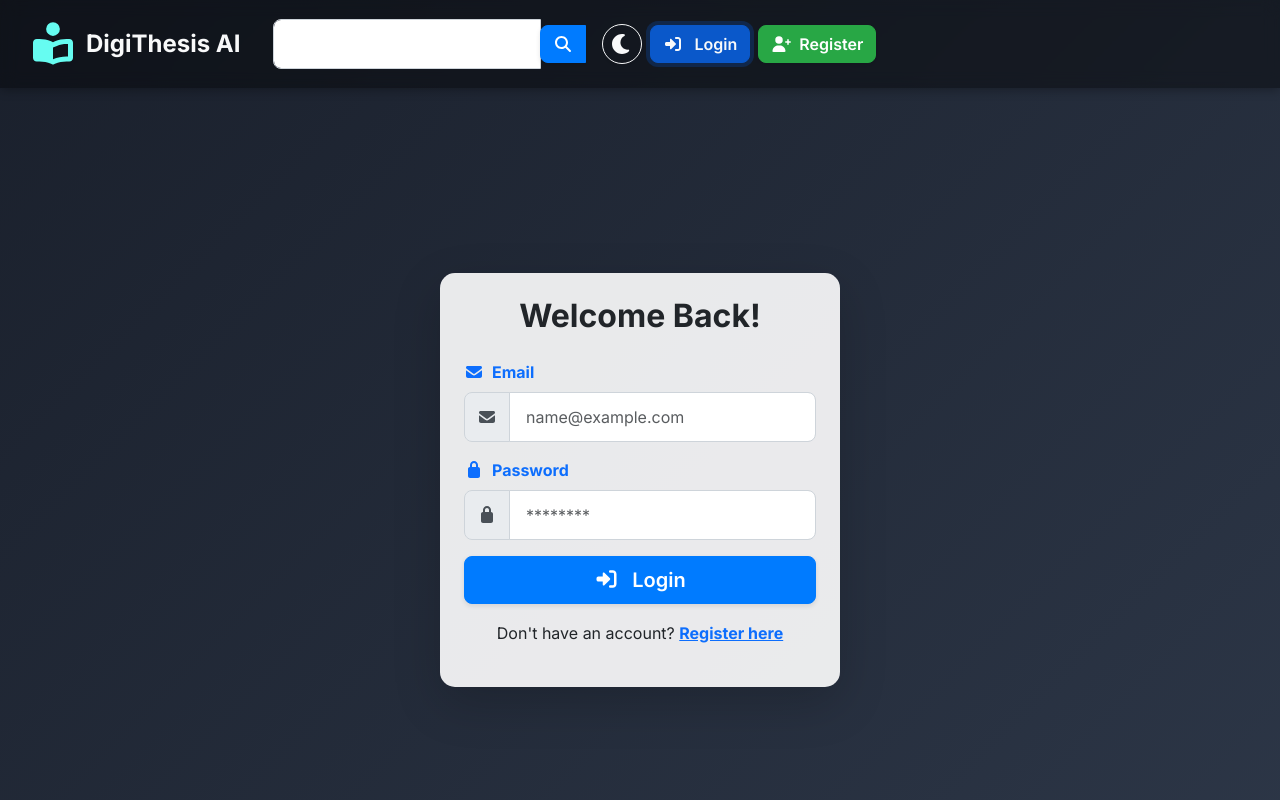
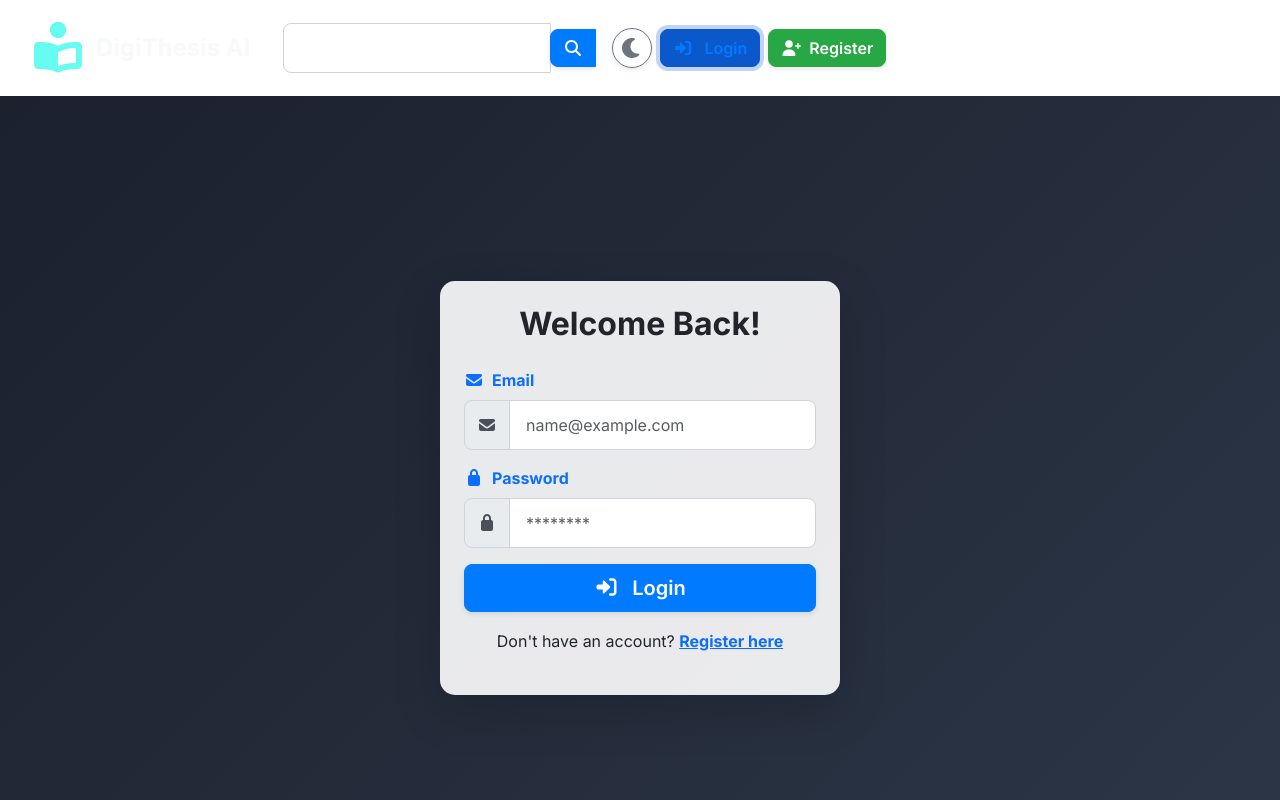
Before and after one commit to Shuvo1998/digi-thesis-ai-project, a React (Create React App) app in the folder frontend/: page /login in a window 1280 px wide. Shown: the top 800 px of the page. Built offline with nearby package versions, Linux system fonts and the light colour scheme.

Commit message:
Feature: Applied dark mode styles to Header component (Step 3 - Header)

```diff
--- a/frontend/src/components/Layout/Header.js
+++ b/frontend/src/components/Layout/Header.js
@@ -6,11 +6,11 @@ import { FontAwesomeIcon } from '@fortawesome/react-fontawesome';
 import {
     faBookOpenReader, faUserPlus, faSignInAlt, faSignOutAlt, faUpload,
     faTachometerAlt, faSearch, faClipboardList, faUserCircle, faTimesCircle,
-    faSun, faMoon // Import sun and moon icons for theme toggle
+    faSun, faMoon
 } from '@fortawesome/free-solid-svg-icons';
 
 const Header = () => {
-    const { user, logoutUser, isDarkMode, toggleDarkMode } = useContext(UserContext); // Destructure isDarkMode and toggleDarkMode
+    const { user, logoutUser, isDarkMode, toggleDarkMode } = useContext(UserContext);
     const navigate = useNavigate();
     const location = useLocation();
     const [searchQuery, setSearchQuery] = useState('');
@@ -54,7 +54,7 @@ const Header = () => {
         e.preventDefault();
         if (searchQuery.trim()) {
             navigate(`/search?q=${encodeURIComponent(searchQuery.trim())}`);
-            setSearchQuery(''); // Clear search query after submission
+            setSearchQuery('');
         }
     };
 
@@ -71,16 +71,22 @@ const Header = () => {
     };
 
     return (
-        <nav className="navbar navbar-expand-lg navbar-dark bg-transparent py-3 sticky-top">
+        // Adjusted classes for dark mode support
+        <nav className="navbar navbar-expand-lg py-3 sticky-top
+                        bg-white text-gray-800 shadow-md
+                        dark:bg-gray-900 dark:text-gray-100 dark:shadow-lg
+                        transition-colors duration-300 ease-in-out">
             <div className="container-fluid">
-                <Link className={`navbar-brand d-flex align-items-center ${isActive('/') ? 'active' : ''}`} to="/">
+                <Link className={`navbar-brand d-flex align-items-center fw-bold fs-4
+                                ${isActive('/') ? 'text-blue-600 dark:text-blue-400' : 'text-gray-800 dark:text-gray-100'}
+                                transition-colors duration-300`} to="/">
                     <FontAwesomeIcon icon={faBookOpenReader} size="2x" className="me-2 brand-icon" />
-                    <span className="fw-bold fs-4">DigiThesis AI</span>
+                    <span>DigiThesis AI</span>
                 </Link>
 
                 <button
                     ref={navbarTogglerRef}
-                    className="navbar-toggler"
+                    className="navbar-toggler border border-gray-400 dark:border-gray-600" // Adjust toggler border
                     type="button"
                     data-bs-toggle="collapse"
                     data-bs-target="#navbarNav"
@@ -88,7 +94,7 @@ const Header = () => {
                     aria-expanded="false"
                     aria-label="Toggle navigation"
                 >
-                    <span className="navbar-toggler-icon"></span>
+                    <span className="navbar-toggler-icon dark:filter dark:invert"></span> {/* Invert icon for dark mode */}
                 </button>
 
                 <div
@@ -99,7 +105,10 @@ const Header = () => {
                     <form className="d-flex my-2 my-lg-0 me-lg-3" role="search" onSubmit={handleSearchSubmit}>
                         <div className="input-group search-input-group">
                             <input
-                                className="form-control navbar-search-input"
+                                className="form-control
+                                           bg-gray-100 text-gray-800 border-gray-300
+                                           dark:bg-gray-700 dark:text-gray-100 dark:border-gray-600
+                                           navbar-search-input"
                                 type="search"
                                 placeholder="Search thesis..."
                                 aria-label="Search"
@@ -109,14 +118,18 @@ const Header = () => {
                             {searchQuery && (
                                 <button
                                     type="button"
-                                    className="btn clear-search-btn"
+                                    className="btn clear-search-btn
+                                               text-gray-600 dark:text-gray-300" // Clear button icon color
                                     onClick={handleClearSearch}
                                     aria-label="Clear search"
                                 >
                                     <FontAwesomeIcon icon={faTimesCircle} />
                                 </button>
                             )}
-                            <button className="btn btn-outline-light input-group-text" type="submit">
+                            <button className="btn btn-outline-primary
+                                           text-blue-600 border-blue-600 hover:bg-blue-600 hover:text-white
+                                           dark:text-blue-400 dark:border-blue-400 dark:hover:bg-blue-400 dark:hover:text-gray-900
+                                           input-group-text" type="submit">
                                 <FontAwesomeIcon icon={faSearch} />
                             </button>
                         </div>
@@ -127,13 +140,17 @@ const Header = () => {
                         <li className="nav-item me-lg-2">
                             <button
                                 onClick={toggleDarkMode}
-                                className="btn btn-outline-light d-flex align-items-center justify-content-center"
+                                // Adjusted classes for the button itself
+                                className="btn btn-outline-secondary d-flex align-items-center justify-content-center
+                                           text-gray-700 border-gray-400 hover:bg-gray-200
+                                           dark:text-gray-300 dark:border-gray-600 dark:hover:bg-gray-700
+                                           transition-colors duration-300"
                                 aria-label={isDarkMode ? 'Switch to Light Mode' : 'Switch to Dark Mode'}
-                                style={{ width: '40px', height: '40px', borderRadius: '50%' }} // Basic circle button
+                                style={{ width: '40px', height: '40px', borderRadius: '50%' }}
                             >
                                 <FontAwesomeIcon
                                     icon={isDarkMode ? faSun : faMoon}
-                                    className={isDarkMode ? 'text-yellow-400' : 'text-gray-700'} // Tailwind colors for icons
+                                    className={isDarkMode ? 'text-yellow-400' : 'text-indigo-600'} // Changed Moon icon color for light mode
                                     size="lg"
                                 />
                             </button>
@@ -142,30 +159,40 @@ const Header = () => {
                         {user ? (
                             <>
                                 <li className="nav-item">
-                                    <Link className={`nav-link text-white ${isActive('/dashboard') ? 'active' : ''}`} to="/dashboard">
+                                    <Link className={`nav-link
+                                                    ${isActive('/dashboard') ? 'text-blue-600 dark:text-blue-400' : 'text-gray-800 dark:text-gray-100'}
+                                                    transition-colors duration-300`} to="/dashboard">
                                         <FontAwesomeIcon icon={faTachometerAlt} className="me-1" /> Dashboard
                                     </Link>
                                 </li>
                                 <li className="nav-item">
-                                    <Link className={`nav-link text-white ${isActive('/upload-thesis') ? 'active' : ''}`} to="/upload-thesis">
+                                    <Link className={`nav-link
+                                                    ${isActive('/upload-thesis') ? 'text-blue-600 dark:text-blue-400' : 'text-gray-800 dark:text-gray-100'}
+                                                    transition-colors duration-300`} to="/upload-thesis">
                                         <FontAwesomeIcon icon={faUpload} className="me-1" /> Upload Thesis
                                     </Link>
                                 </li>
                                 {(user.role === 'admin' || user.role === 'supervisor') && (
                                     <li className="nav-item">
-                                        <Link className={`nav-link text-white ${isActive('/admin-dashboard') ? 'active' : ''}`} to="/admin-dashboard">
+                                        <Link className={`nav-link
+                                                        ${isActive('/admin-dashboard') ? 'text-blue-600 dark:text-blue-400' : 'text-gray-800 dark:text-gray-100'}
+                                                        transition-colors duration-300`} to="/admin-dashboard">
                                             <FontAwesomeIcon icon={faClipboardList} className="me-1" /> Admin Dashboard
                                         </Link>
                                     </li>
                                 )}
                                 <li className="nav-item d-flex align-items-center me-lg-2">
-                                    <FontAwesomeIcon icon={faUserCircle} className="me-1 text-white" />
-                                    <span className="navbar-text text-white">
+                                    <FontAwesomeIcon icon={faUserCircle} className="me-1
+                                                     text-gray-800 dark:text-gray-100" /> {/* Adjust icon color */}
+                                    <span className="navbar-text
+                                                     text-gray-800 dark:text-gray-100"> {/* Adjust text color */}
                                         {user.username || user.email}
                                     </span>
                                 </li>
                                 <li className="nav-item ms-lg-1">
-                                    <button className="btn btn-outline-light" onClick={handleLogout}>
+                                    <button className="btn btn-outline-primary
+                                           text-blue-600 border-blue-600 hover:bg-blue-600 hover:text-white
+                                           dark:text-blue-400 dark:border-blue-400 dark:hover:bg-blue-400 dark:hover:text-gray-900" onClick={handleLogout}>
                                         <FontAwesomeIcon icon={faSignOutAlt} className="me-2" /> Logout
                                     </button>
                                 </li>
@@ -173,12 +200,18 @@ const Header = () => {
                         ) : (
                             <>
                                 <li className="nav-item">
-                                    <Link className={`btn btn-outline-light ${isActive('/login') ? 'active-btn' : ''}`} to="/login">
+                                    <Link className={`btn btn-outline-primary
+                                                    text-blue-600 border-blue-600 hover:bg-blue-600 hover:text-white
+                                                    dark:text-blue-400 dark:border-blue-400 dark:hover:bg-blue-400 dark:hover:text-gray-900
+                                                    ${isActive('/login') ? 'active-btn' : ''}`} to="/login">
                                         <FontAwesomeIcon icon={faSignInAlt} className="me-2" /> Login
                                     </Link>
                                 </li>
                                 <li className="nav-item ms-lg-2">
-                                    <Link className={`btn btn-success ${isActive('/register') ? 'active-btn' : ''}`} to="/register">
+                                    <Link className={`btn btn-success
+                                                    bg-green-600 hover:bg-green-700 text-white
+                                                    dark:bg-green-700 dark:hover:bg-green-600 dark:text-gray-100
+                                                    ${isActive('/register') ? 'active-btn' : ''}`} to="/register">
                                         <FontAwesomeIcon icon={faUserPlus} className="me-1" /> Register
                                     </Link>
                                 </li>
```
